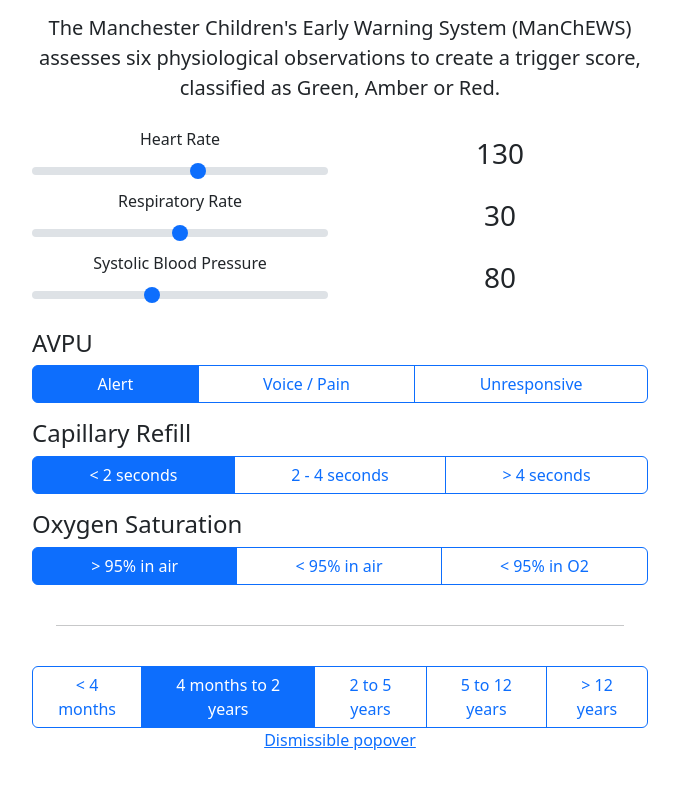
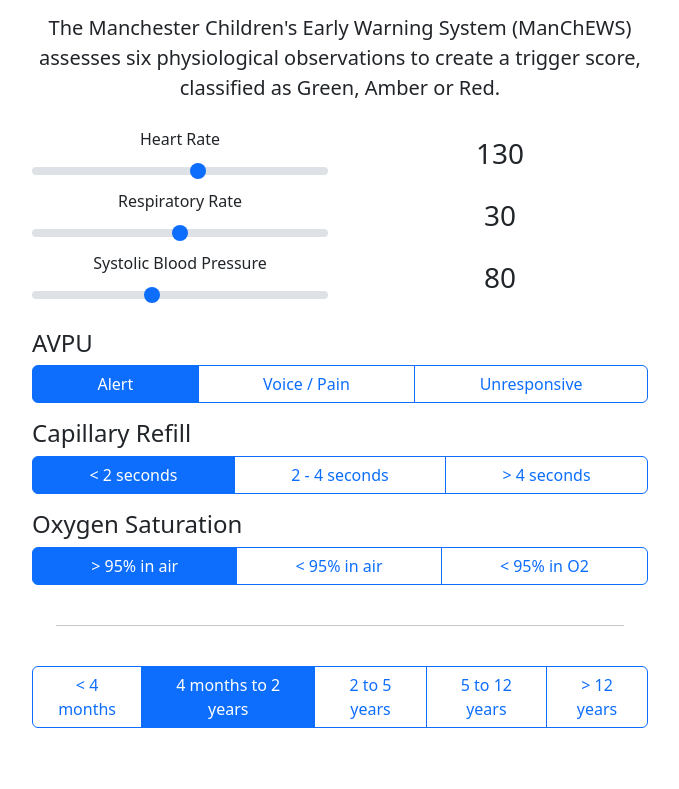
Before and after one commit to uppertoe/manchews, a plain HTML site: page index.html in a window 1280 px wide. Shown: the part 223-1012 px from the top of the page, without its empty margins (300-979 px from the left). Drawn offline with nearby package versions, Linux system fonts and the light colour scheme.

Commit message:
Update index.html

```diff
--- a/index.html
+++ b/index.html
@@ -107,10 +107,6 @@
                         <label class="btn btn-outline-primary" for="age5">&gt; 12 years</label>
                     </div>
                 </div>
-                <a tabindex="0" class="m-5" role="button" data-bs-toggle="popover" data-bs-trigger="focus"
-                    data-bs-title="Dismissible popover"
-                    data-bs-content="And here's some amazing content. It's very engaging. Right?">Dismissible
-                    popover</a>
             </div>
         </div>
     </body>
```
